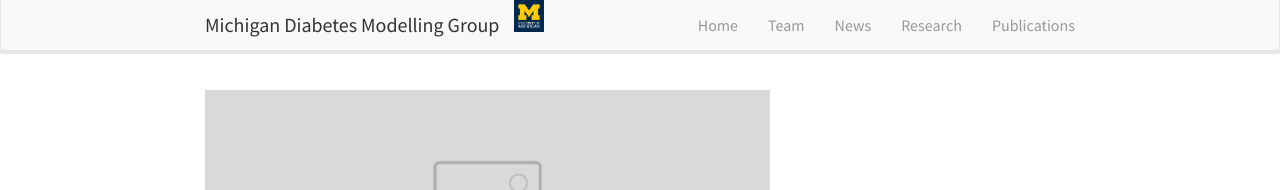
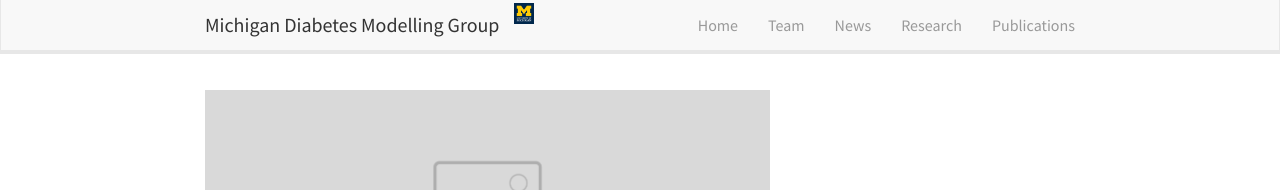
Before and after one commit to ybshao0709/ybshao0709.github.io, a Jekyll site: the page built from _pages/home.md, in a window 1280 px wide. Shown: the top 190 px of the page. Built offline with Jekyll 4.4.1, drawn with Linux system fonts in a browser that asks for light colours; nearby versions of some CDN libraries; comment, search, counter and statistics services are not loaded.

Commit message:
Update header.html

```diff
--- a/_includes/header.html
+++ b/_includes/header.html
@@ -8,7 +8,7 @@
 		<span class="icon-bar"></span>
 	  </button>
 
-	  <img class="img-fluid" src="../images/logo/icon.png" style="max-width: 30px;">
+	  <img class="img-fluid" src="../images/logo/icon.png" style="max-width: 20px;">
 
           <a class="navbar-brand" href="{{ site.url }}{{ site.baseurl }}/">{{ site.title }}</a>
 	</div>
```
